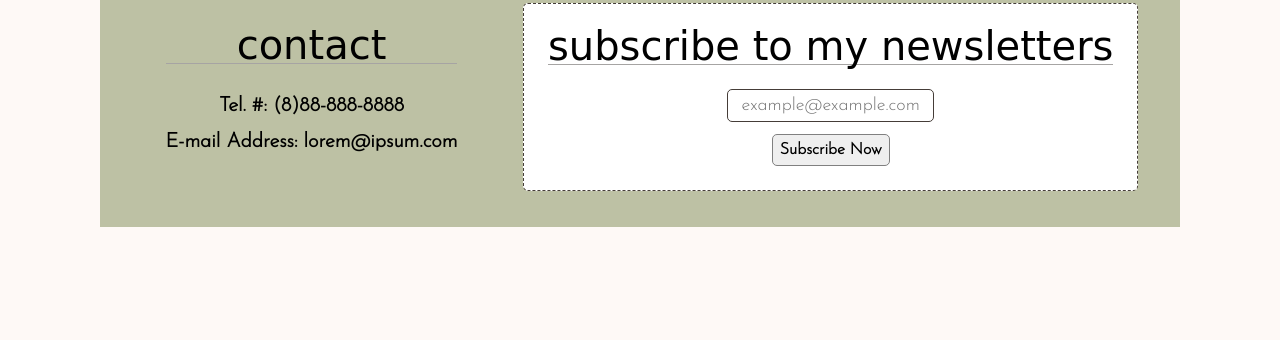
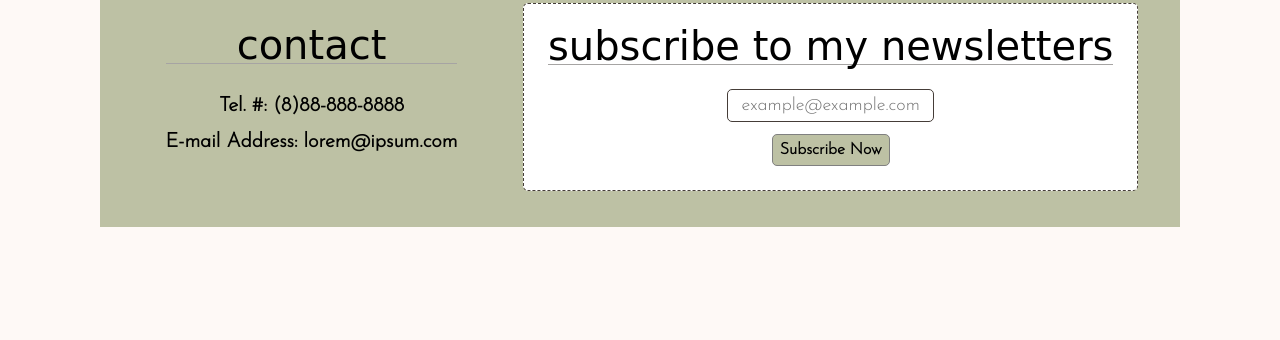
Before and after one commit to dianapadre/photo-gallery, a plain HTML site: page index.html in a window 1280 px wide. Shown: the part 4047-4387 px from the top of the page. Drawn offline with nearby package versions, Linux system fonts and the light colour scheme; a web font is replaced by a local one.

Commit message:
Update style.css

```diff
--- a/style.css
+++ b/style.css
@@ -251,6 +251,7 @@ p.logo {
   outline: 1px solid #453d38;
 }
 #form #submit {
+  background: #bdc1a4;
   padding: 7px;
   margin-top: 12px;
   font-size: 16px;
```
